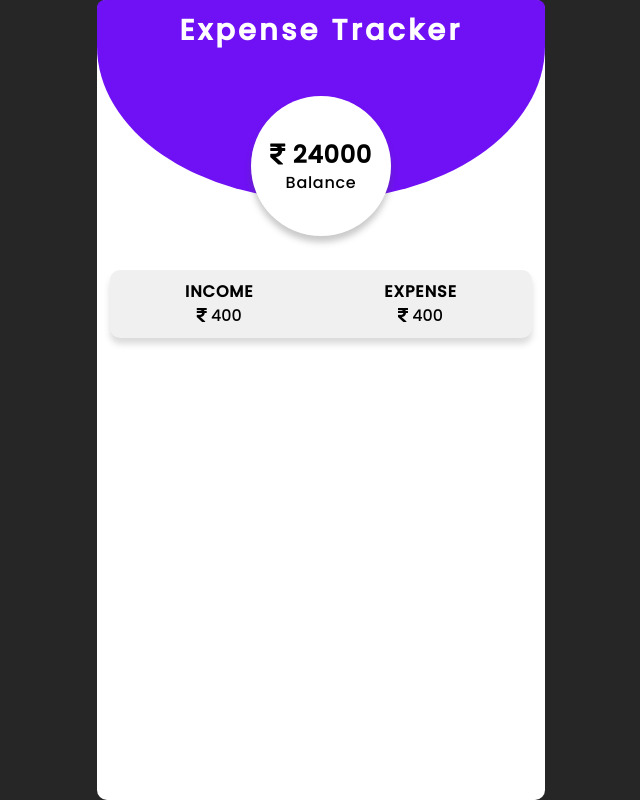
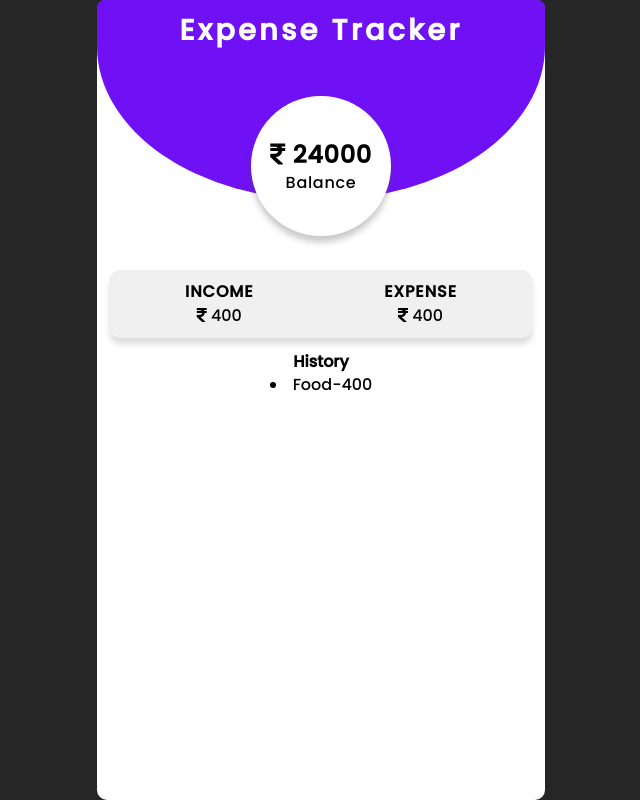
Before and after one commit to makdoom/expense-tracker, a React (Create React App) app: page / in a window 1280 px wide. Shown: the whole page, without its empty margins (319-959 px from the left). Built offline with nearby package versions, Linux system fonts and the light colour scheme.

Commit message:
bulilding Transaction History component

```diff
--- /dev/null
+++ b/src/components/History.js
@@ -0,0 +1,15 @@
+import React from "react";
+
+const History = () => {
+  return (
+    <div className="transaction__history">
+      <h4>History</h4>
+      <li className="transaction__item">
+        <span className="name">Food</span>
+        <span className="amount">-400</span>
+      </li>
+    </div>
+  );
+};
+
+export default History;
--- a/src/components/Tracker.js
+++ b/src/components/Tracker.js
@@ -2,6 +2,7 @@ import React from "react";
 import "./css/Tracker.css";
 import Balance from "./Balance";
 import IncomeExpense from "./IncomeExpense";
+import History from "./History";
 
 const Tracker = () => {
   return (
@@ -11,6 +12,7 @@ const Tracker = () => {
       </div>
       <Balance />
       <IncomeExpense />
+      <History />
     </div>
   );
 };
```
